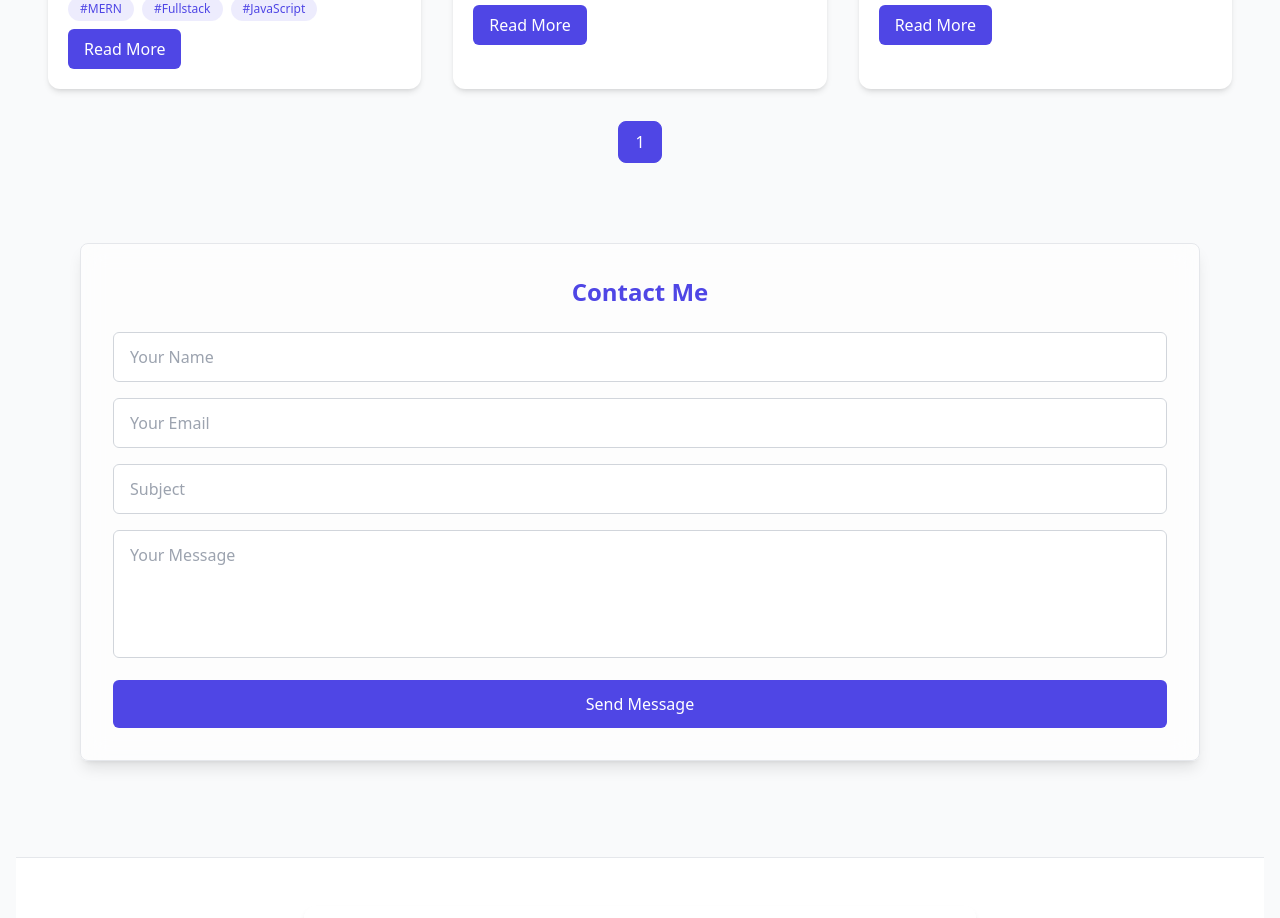
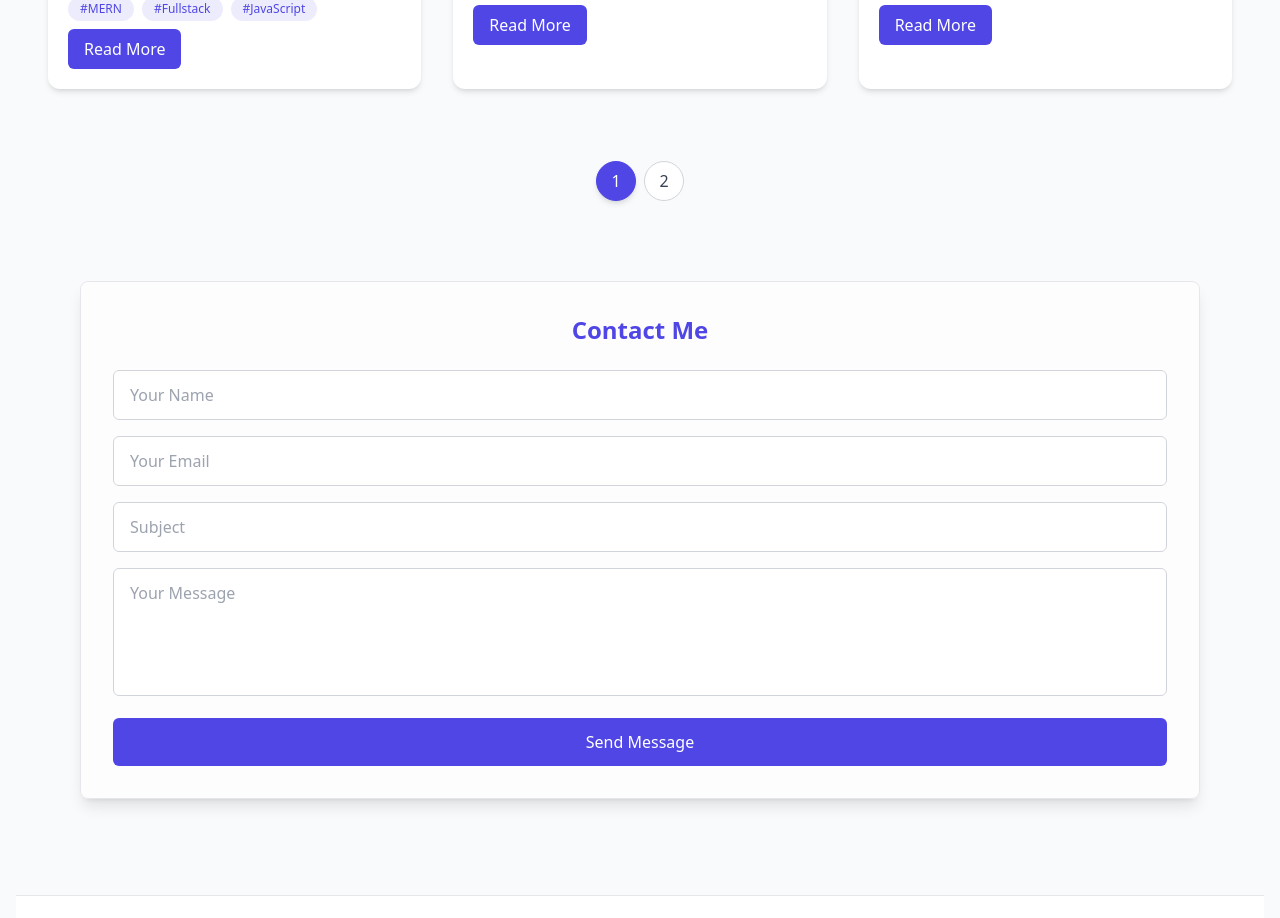
Before and after one commit to Sitholezw/my-blog, a React (Create React App) app: page / in a window 1280 px wide. Shown: the part 1520-2438 px from the top of the page. Built offline with nearby package versions, Linux system fonts and the light colour scheme.

Commit message:
Added smart pagination

```diff
--- a/src/App.js
+++ b/src/App.js
@@ -88,6 +88,14 @@ const [blogPosts, setBlogPosts] = useState([
     fullContent: "This site offers employees to apply for their leave days in th comfort of their home, work offices or anywhere as long as there is an internet connection.",
     image: "./img/Cut.png",
     tags: ["Php", "mui", "React"]
+  },
+  {
+    id: 10,
+    title: "What is CUT-LMS",
+    content: "Apply your leave online hustle free.",
+    fullContent: "This site offers employees to apply for their leave days in th comfort of their home, work offices or anywhere as long as there is an internet connection.",
+    image: "./img/Cut.png",
+    tags: ["Php", "mui", "React"]
   }
   // Add more posts as needed
 ]);
--- a/src/components/Pagination.js
+++ b/src/components/Pagination.js
@@ -1,31 +1,71 @@
 import React from 'react';
 
-const Pagination = ({ totalPages, currentPage, onChange }) => (
-  <div className="flex flex-wrap justify-center gap-2 mt-10">
-    {Array.from({ length: totalPages }, (_, index) => {
-      const page = index + 1;
-      const isActive = currentPage === page;
+const Pagination = ({ totalPages, currentPage, onChange }) => {
+  if (totalPages <= 1) return null;
+
+  const generatePages = () => {
+    const pages = [];
+    const maxVisible = 5;
+
+    // Always include first page
+    pages.push(1);
+
+    if (currentPage > 3) {
+      pages.push('...');
+    }
+
+    // Middle pages
+    for (let i = currentPage - 1; i <= currentPage + 1; i++) {
+      if (i > 1 && i < totalPages) {
+        pages.push(i);
+      }
+    }
+
+    if (currentPage < totalPages - 2) {
+      pages.push('...');
+    }
+
+    // Always include last page
+    if (totalPages > 1) {
+      pages.push(totalPages);
+    }
+
+    return pages;
+  };
+
+  const pageItems = generatePages();
 
   return (
+    <div className="max-w-7xl mx-auto px-4 sm:px-6 lg:px-8 pt-10">
+      <div className="flex justify-center items-center gap-2 flex-wrap">
+        {pageItems.map((page, index) =>
+          page === '...' ? (
+            <span key={index} className="px-3 py-2 text-gray-400 dark:text-gray-500 select-none">
+              ...
+            </span>
+          ) : (
             <button
               key={page}
               onClick={() => onChange(page)}
-          className={`px-4 py-2 rounded-lg border transition font-medium
+              className={`w-10 h-10 flex items-center justify-center rounded-full border transition-all font-medium
                 ${
-              isActive
-                ? 'bg-primary text-white border-primary'
-                : 'bg-surface-light dark:bg-surface-dark text-text-light dark:text-text-dark border-gray-300 dark:border-gray-600 hover:bg-primary-light dark:hover:bg-primary-dark hover:text-white'
-            }`}
+                  currentPage === page
+                    ? 'bg-primary text-white border-primary shadow-md'
+                    : 'bg-white dark:bg-surface-dark text-gray-700 dark:text-gray-300 border-gray-300 dark:border-gray-600 hover:bg-gray-100 dark:hover:bg-white/10'
+                }
+              `}
+              aria-current={currentPage === page ? 'page' : undefined}
             >
               {page}
             </button>
-      );
-    })}
+          )
+        )}
+      </div>
     </div>
   );
+};
 
 export default Pagination;
-// This component renders a pagination control with buttons for each page.
-// It highlights the current page and applies different styles for active and inactive pages.
-// The `onChange` function is called with the selected page number when a button is clicked.
-// The component uses Tailwind CSS for styling, ensuring a consistent look with the rest of the application
+// This component renders a pagination control for navigating through pages of blog posts.
+// It generates page numbers dynamically based on the total number of pages and the current page.
+// The pagination control includes ellipses for skipped pages and highlights the current page.
```
Lines whose indentation alone changed are shown as unchanged.
